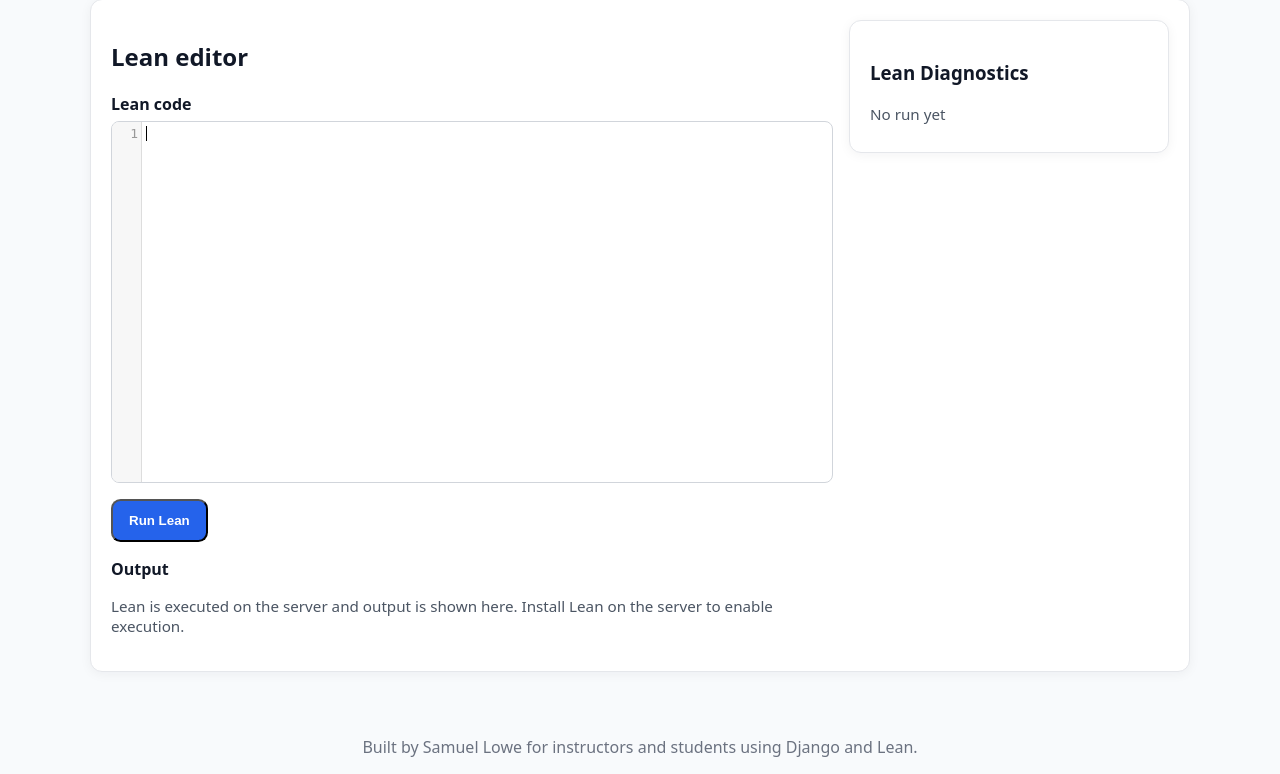
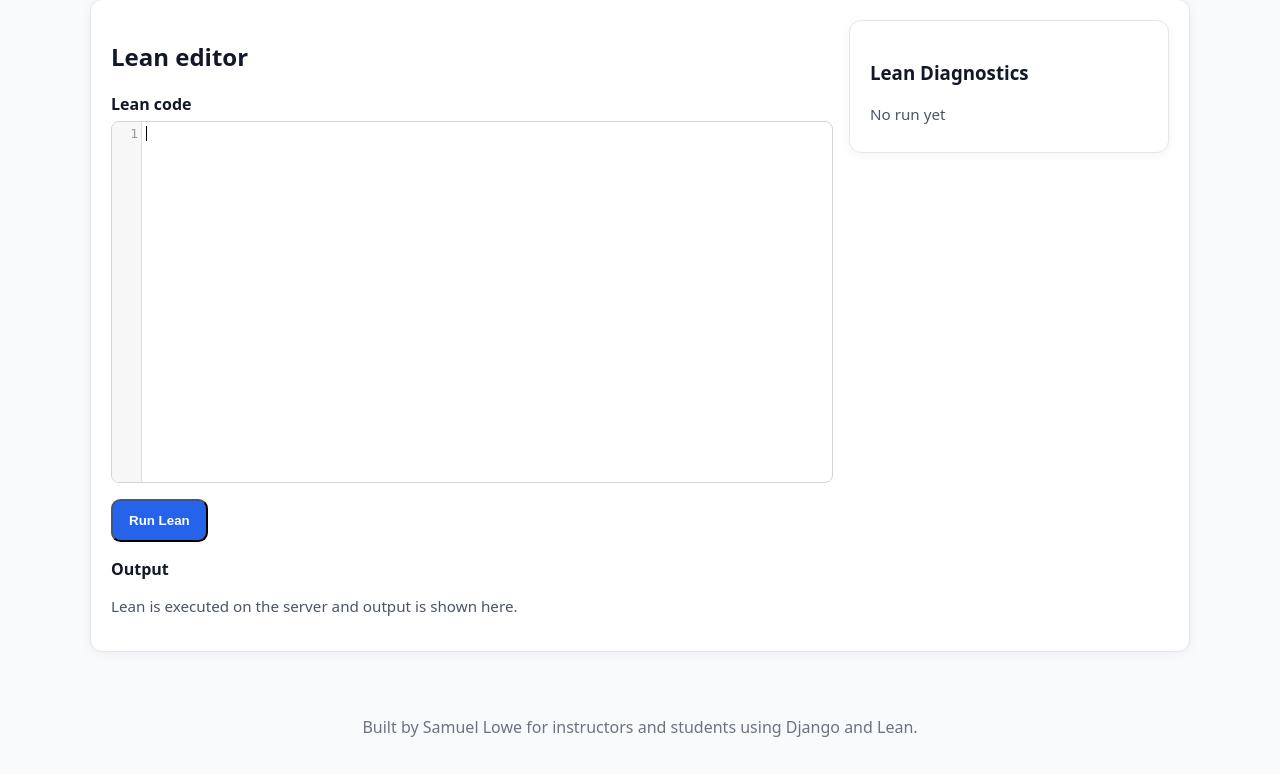
Before and after one commit to samlowe106/Pisa, a Django app: template templates/homework/problem_detail.html in a window 1280 px wide. Shown: the part 437-1211 px from the top of the page. After the commit the page ends 1174 px from the top, so only its background shows below. Run offline with Django 5.2, Linux system fonts and the light colour scheme; the template is opened without the code that fills it, so the values that code supplies are empty.

Commit message:
Now shows less technical info

```diff
--- a/templates/homework/problem_detail.html
+++ b/templates/homework/problem_detail.html
@@ -112,7 +112,11 @@
         }
 
         // Show raw output
-        output.textContent = data.stdout || data.stderr || 'Lean finished with exit code ' + data.returncode;
+        if (data.returncode === 0) {
+            output.textContent = data.stdout || data.stderr || 'Lean ran with no errors :)';
+        } else {
+            output.textContent = data.stdout || data.stderr || 'Lean finished with exit code ' + data.returncode;
+        }
 
         // Update status
         status.textContent = data.returncode === 0 ? 'OK' : 'Failed (exit ' + data.returncode + ')';
@@ -182,8 +186,7 @@
                 <label for="lean-output">Output</label>
                 <pre id="lean-output"></pre>
             </div>
-            <p class="meta">Lean is executed on the server and output is shown here. Install Lean on the server to enable
-                execution.</p>
+            <p class="meta">Lean is executed on the server and output is shown here.</p>
         </div>
 
         <aside style="min-width: 280px;">
```
